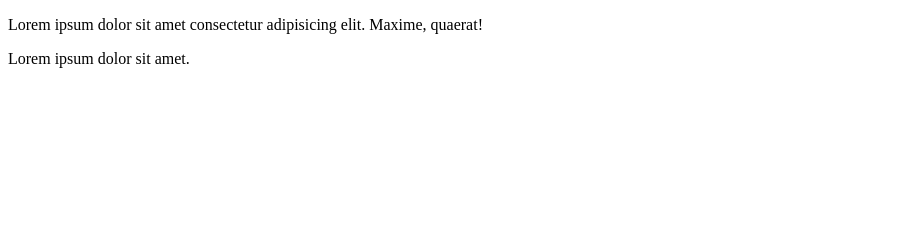
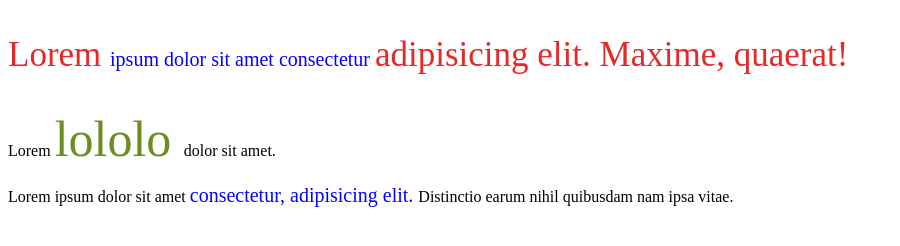
Before and after one commit to CQRZN/First-CSS, a plain HTML site: page index.html in a window 1280 px wide. Shown: the whole page, without its empty margins (0-900 px from the left). Drawn offline with Linux system fonts and the light colour scheme.

Commit message:
Play color and font size

```diff
--- a/CSS/style.css
+++ b/CSS/style.css
@@ -1,4 +1,13 @@
-div{ font-size: 20px;
-    color: midnightblue;
+span    {
+    font-size: 20px;
+    color: rgb(2, 2, 255);
+}
+span.bigred{
+    font-size: 50px;
+    color:olivedrab;
+}
+.bigred {
+    font-size: 35px;
+    color: rgb(231, 40, 40);
 
 }
--- a/index.html
+++ b/index.html
@@ -5,16 +5,19 @@
     <meta http-equiv="X-UA-Compatible" content="IE=edge">
     <meta name="viewport" content="width=device-width, initial-scale=1.0">
     <title>First my CSS - u Antona doma</title>
+    <link rel="stylesheet" href="css/style.css"/>
 </head>
 <body>
     <div>
-        <p>
+        <p class="bigred">
             Lorem <span> ipsum dolor sit amet consectetur </span> adipisicing elit. Maxime, quaerat!
         </p>
         <p>
-            Lorem ipsum dolor sit amet.
+            Lorem <span class="bigred"> lololo </span> dolor sit amet.
         </p>
-
+        <p>
+            Lorem ipsum dolor sit amet <span>consectetur, adipisicing elit. </span> Distinctio earum nihil quibusdam nam ipsa vitae.
+        </p>
     </div>
 </body>
 </html>
```
